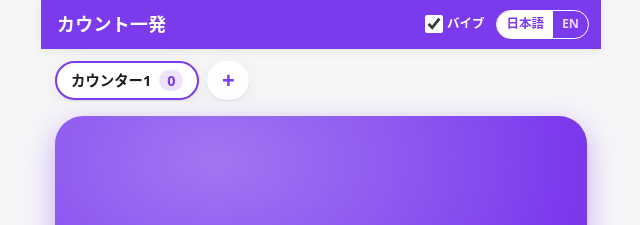
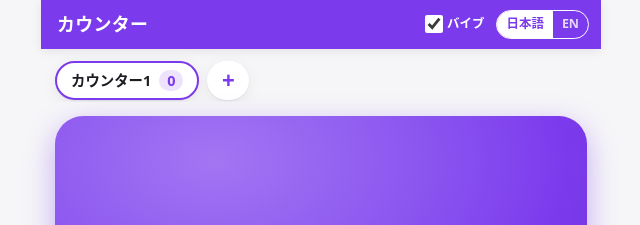
Before and after one commit to gutsmcd-cmd/count-ippatsu, a website built with Vite: page index.html in a window 1280 px wide. Shown: the top 225 px of the page, 319-959 px from the left. Built offline with nearby package versions, Linux system fonts and the light colour scheme.

Commit message:
JA name: カウント一発 → カウンター

```diff
--- a/index.html
+++ b/index.html
@@ -11,7 +11,7 @@
     <meta name="description" content="大きなボタンで数えるカウンター。無料・広告なし・ログイン不要・オフライン対応。Tally counters with big buttons — free, no ads, no login, offline." />
     <link rel="icon" type="image/png" sizes="32x32" href="./icons/icon-32.png" />
     <link rel="apple-touch-icon" href="./icons/icon-180.png" />
-    <title>カウント一発</title>
+    <title>カウンター</title>
   </head>
   <body>
     <div id="app"></div>
--- a/src/i18n.ts
+++ b/src/i18n.ts
@@ -1,6 +1,6 @@
 export type Lang = 'ja' | 'en';
 const ja = {
-  app: 'カウント一発',
+  app: 'カウンター',
   tapHint: 'タップで +1',
   add: 'カウンターを追加',
   newName: (n: number) => `カウンター${n}`,
--- a/vite.config.ts
+++ b/vite.config.ts
@@ -9,7 +9,7 @@ export default defineConfig({
       includeAssets: ['icons/*.png'],
       manifest: {
         id: '/count-ippatsu/',
-        name: 'カウント一発',
+        name: 'カウンター',
         short_name: 'カウント',
         description:
           '大きなボタンで数えるカウンター。無料・広告なし・ログイン不要・オフライン対応。Tally counters with big buttons — free, no ads, no login, offline.',
```
Also changed, not shown: README.md.
